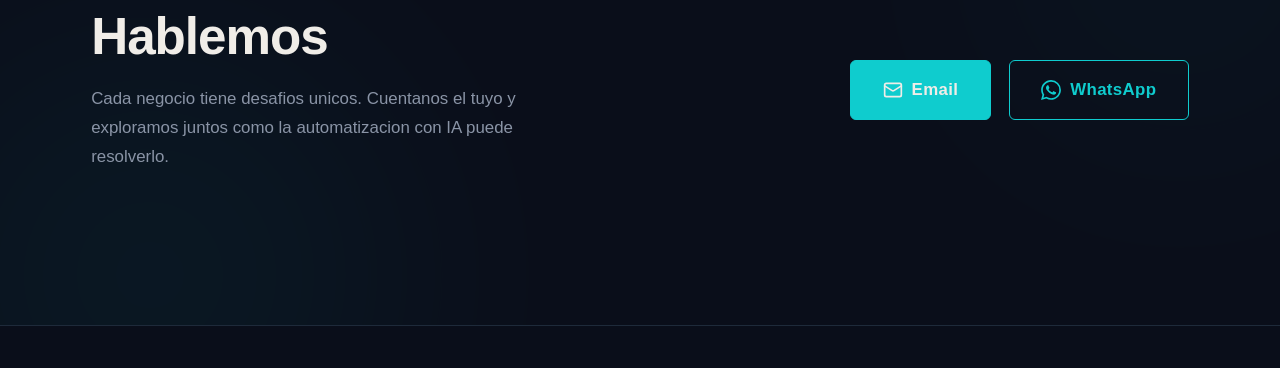
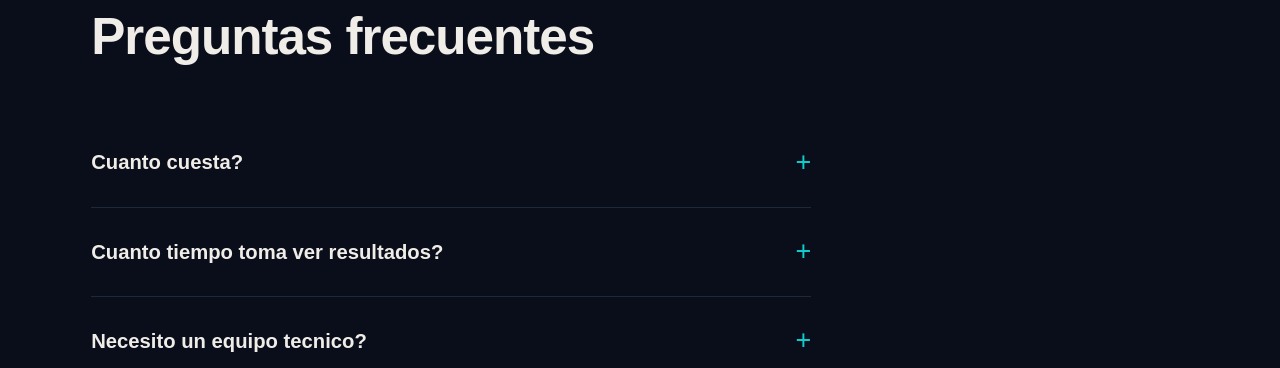
Before and after one commit to lutzcc1/zennes-site, a plain HTML site: page index.html in a window 1280 px wide. Shown: the part 3210-3578 px from the top of the page. Drawn offline with Linux system fonts and the light colour scheme; a web font is replaced by a local one.

Commit message:
feat: add FAQ section with accordion
Co-Authored-By: Claude Opus 4.6 <noreply@anthropic.com>

```diff
--- a/index.html
+++ b/index.html
@@ -163,6 +163,37 @@
 
   <hr class="divider">
 
+  <!-- ========== FAQ ========== -->
+  <section class="faq reveal" id="preguntas">
+    <div class="faq__inner">
+      <h2 class="section-heading">Preguntas frecuentes</h2>
+      <div class="faq__list">
+        <details class="faq__item">
+          <summary class="faq__question">Cuanto cuesta?</summary>
+          <p class="faq__answer">Cada proyecto es diferente. Ofrecemos un diagnostico gratuito donde evaluamos tu operacion y te damos una propuesta clara, sin compromiso.</p>
+        </details>
+        <details class="faq__item">
+          <summary class="faq__question">Cuanto tiempo toma ver resultados?</summary>
+          <p class="faq__answer">Depende de la complejidad, pero la mayoria de nuestros proyectos entregan resultados medibles en 4 a 8 semanas.</p>
+        </details>
+        <details class="faq__item">
+          <summary class="faq__question">Necesito un equipo tecnico?</summary>
+          <p class="faq__answer">No. Nos encargamos de todo lo tecnico. Solo necesitamos que alguien de tu equipo nos explique como trabajan hoy.</p>
+        </details>
+        <details class="faq__item">
+          <summary class="faq__question">Mis datos estan seguros?</summary>
+          <p class="faq__answer">Si. Trabajamos con las mejores practicas de seguridad y firmamos acuerdos de confidencialidad antes de comenzar.</p>
+        </details>
+        <details class="faq__item">
+          <summary class="faq__question">Que pasa si no funciona?</summary>
+          <p class="faq__answer">Por eso empezamos con un diagnostico. No proponemos soluciones que no tengan un impacto claro y medible. Si no encontramos oportunidades reales, te lo decimos.</p>
+        </details>
+      </div>
+    </div>
+  </section>
+
+  <hr class="divider">
+
   <!-- ========== CONTACT ========== -->
   <section class="contact reveal" id="contacto">
     <div class="contact__gradient-blob contact__gradient-blob--1"></div>
--- a/styles.css
+++ b/styles.css
@@ -581,6 +581,71 @@ button {
 }
 
 /* ============================================================
+   FAQ
+   ============================================================ */
+.faq {
+  padding: var(--section-spacing) 0;
+}
+
+.faq__inner {
+  max-width: var(--content-max);
+  margin: 0 auto;
+  padding: 0 var(--content-padding);
+}
+
+.faq__list {
+  margin-top: clamp(2rem, 4vw, 3.5rem);
+  max-width: 720px;
+}
+
+.faq__item {
+  border-bottom: 1px solid var(--border);
+}
+
+.faq__question {
+  font-family: var(--font-heading);
+  font-size: 1.125rem;
+  font-weight: 600;
+  color: var(--text-primary);
+  padding: 1.25rem 0;
+  cursor: pointer;
+  list-style: none;
+  display: flex;
+  align-items: center;
+  justify-content: space-between;
+  transition: color var(--transition-base);
+}
+
+.faq__question::-webkit-details-marker {
+  display: none;
+}
+
+.faq__question::after {
+  content: '+';
+  font-size: 1.5rem;
+  font-weight: 300;
+  color: var(--accent);
+  transition: transform var(--transition-base);
+  flex-shrink: 0;
+  margin-left: 1rem;
+}
+
+.faq__item[open] .faq__question::after {
+  content: '-';
+}
+
+.faq__question:hover {
+  color: var(--accent);
+}
+
+.faq__answer {
+  font-size: 0.9375rem;
+  color: var(--text-secondary);
+  line-height: 1.7;
+  padding-bottom: 1.25rem;
+}
+
+/* ============================================================
    CONTACT
    ============================================================ */
 .contact {
```
